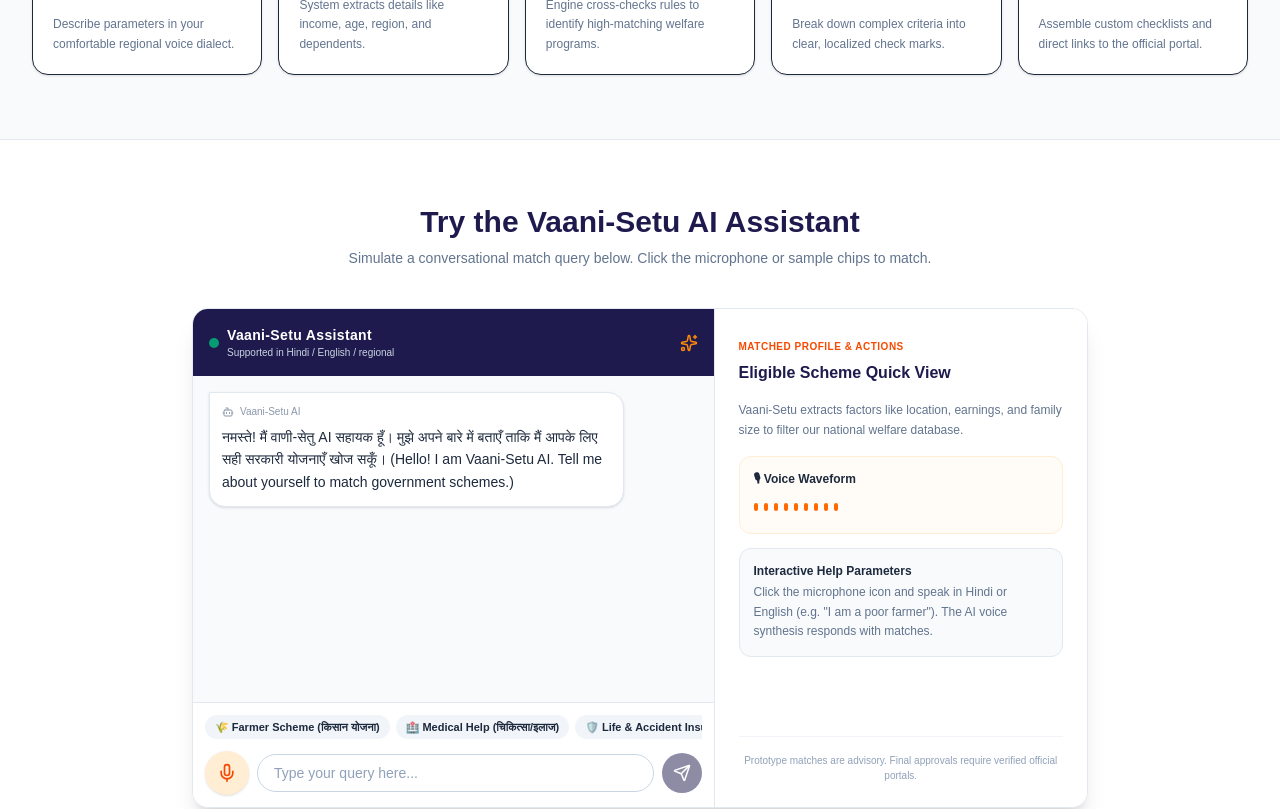
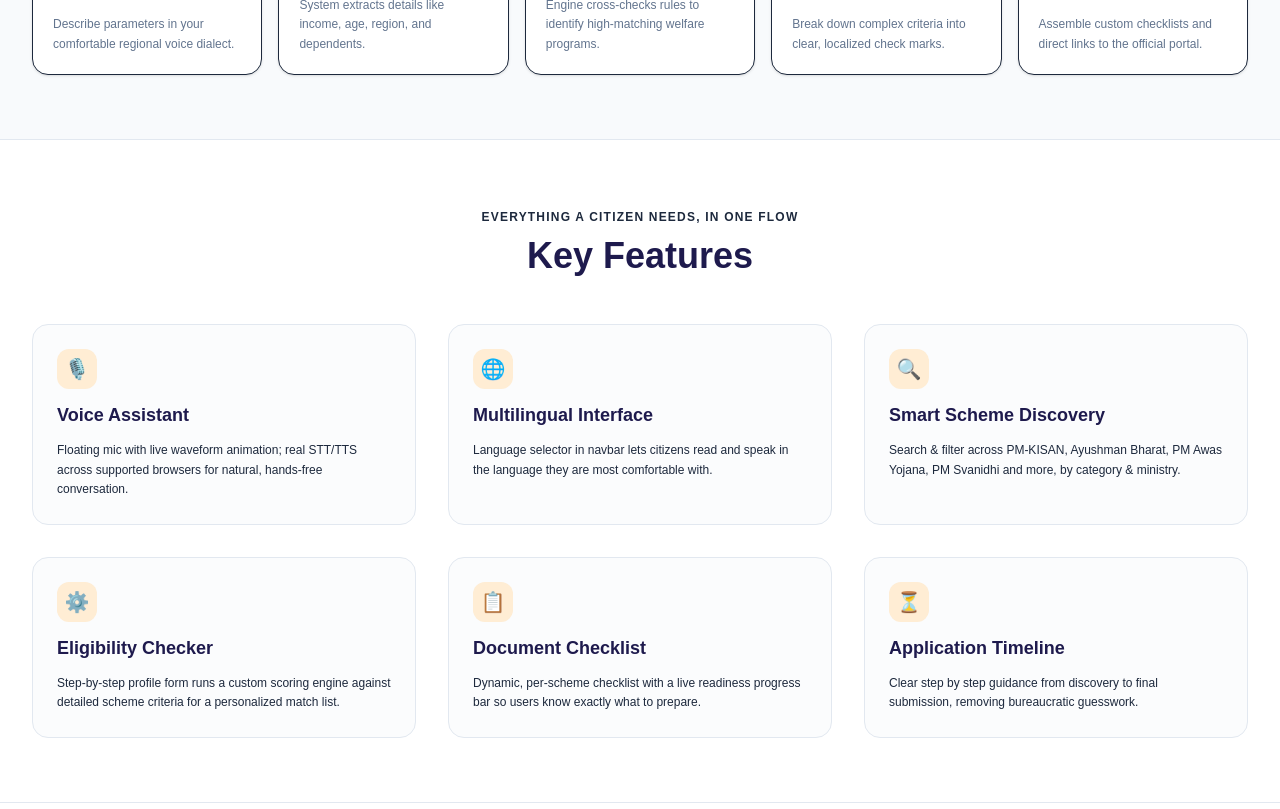
Before and after one commit to prabhujee1608/Govschemeproject, a Next.js app: page / in a window 1280 px wide. Shown: the part 1420-2229 px from the top of the page. Built offline with nearby package versions, Linux system fonts and the light colour scheme.

Commit message:
Add Key Features slide presentation layout section to page.tsx

```diff
--- a/src/app/page.tsx
+++ b/src/app/page.tsx
@@ -214,6 +214,61 @@ export default function Home() {
                   ))}
                 </div>
 
+              </div>
+            </section>
+
+            {/* Key Features Section from slide presentation */}
+            <section className="py-16 bg-white border-t border-slate-200">
+              <div className="mx-auto max-w-7xl px-4 sm:px-6 lg:px-8">
+                <div className="text-center mb-12">
+                  <span className="text-xs font-bold text-orange-650 uppercase tracking-widest">Everything a citizen needs, in one flow</span>
+                  <h2 className="mt-2 text-3xl font-extrabold text-indigo-950 sm:text-4xl">
+                    Key Features
+                  </h2>
+                </div>
+
+                <div className="grid grid-cols-1 md:grid-cols-3 gap-8">
+                  {[
+                    {
+                      icon: "🎙️",
+                      title: "Voice Assistant",
+                      desc: "Floating mic with live waveform animation; real STT/TTS across supported browsers for natural, hands-free conversation."
+                    },
+                    {
+                      icon: "🌐",
+                      title: "Multilingual Interface",
+                      desc: "Language selector in navbar lets citizens read and speak in the language they are most comfortable with."
+                    },
+                    {
+                      icon: "🔍",
+                      title: "Smart Scheme Discovery",
+                      desc: "Search & filter across PM-KISAN, Ayushman Bharat, PM Awas Yojana, PM Svanidhi and more, by category & ministry."
+                    },
+                    {
+                      icon: "⚙️",
+                      title: "Eligibility Checker",
+                      desc: "Step-by-step profile form runs a custom scoring engine against detailed scheme criteria for a personalized match list."
+                    },
+                    {
+                      icon: "📋",
+                      title: "Document Checklist",
+                      desc: "Dynamic, per-scheme checklist with a live readiness progress bar so users know exactly what to prepare."
+                    },
+                    {
+                      icon: "⏳",
+                      title: "Application Timeline",
+                      desc: "Clear step by step guidance from discovery to final submission, removing bureaucratic guesswork."
+                    }
+                  ].map((feat, i) => (
+                    <div key={i} className="p-6 rounded-2xl border border-slate-200 bg-slate-50/50 hover:border-orange-300 hover:shadow-md transition duration-300 flex flex-col gap-3">
+                      <div className="h-10 w-10 rounded-xl bg-orange-100 flex items-center justify-center text-xl">
+                        {feat.icon}
+                      </div>
+                      <h4 className="font-bold text-indigo-950 text-lg">{feat.title}</h4>
+                      <p className="text-xs text-slate-650 leading-relaxed">{feat.desc}</p>
+                    </div>
+                  ))}
+                </div>
               </div>
             </section>
 
```
